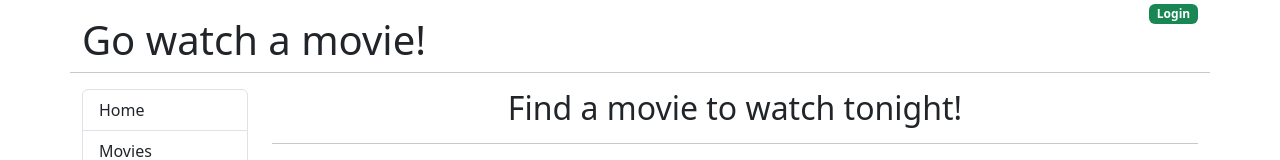
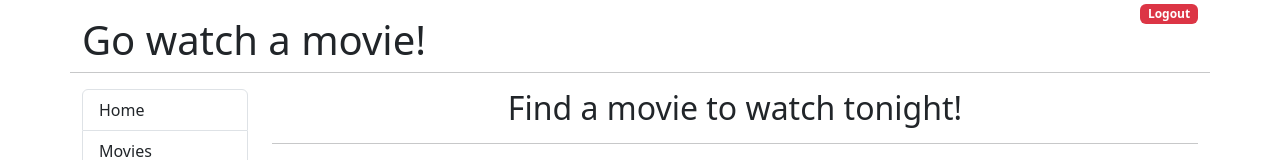
Before and after one commit to ramky/working-with-react-and-go, a React (Create React App) app in the folder go-movies-front-end/: page / in a window 1280 px wide. Shown: the top 160 px of the page. Built offline with nearby package versions, Linux system fonts and the light colour scheme.

Commit message:
show/hide based on login state - jwt

```diff
--- a/go-movies-front-end/src/App.js
+++ b/go-movies-front-end/src/App.js
@@ -1,7 +1,9 @@
+import { useState } from 'react';
 import { Link, Outlet } from 'react-router-dom';
 
 
 function App() {
+  const [jwtToken, setJwtToken] = useState("abcd")
   return (
     <div className="container">
       <div className="row">
@@ -9,7 +11,10 @@
           <h1 className="mt-3">Go watch a movie!</h1>
         </div>
         <div className="col text-end">
-          <Link to="/login"><span className="badge bg-success">Login</span></Link>
+          {jwtToken === ""
+            ? <Link to="/login"><span className="badge bg-success">Login</span></Link>
+            : <a href="#!"><span className="badge bg-danger">Logout</span></a>
+          }
         </div>
         <hr className="md-3"></hr>
       </div>
@@ -21,9 +26,13 @@
               <Link to="/" className="list-group-item list-group-item-action">Home</Link>
               <Link to="/movies" className="list-group-item list-group-item-action">Movies</Link>
               <Link to="/genres" className="list-group-item list-group-item-action">Genres</Link>
-              <Link to="/admin/movies/0" className="list-group-item list-group-item-action">Add Movie</Link>
-              <Link to="/manage-catalog" className="list-group-item list-group-item-action">Manage Catalog</Link>
-              <Link to="/graphql" className="list-group-item list-group-item-action">GraphQL</Link>
+              {jwtToken !== "" &&
+                <>
+                  <Link to="/admin/movies/0" className="list-group-item list-group-item-action">Add Movie</Link>
+                  <Link to="/manage-catalog" className="list-group-item list-group-item-action">Manage Catalog</Link>
+                  <Link to="/graphql" className="list-group-item list-group-item-action">GraphQL</Link>
+                </>
+              }
             </div>
           </nav>
         </div>
```
